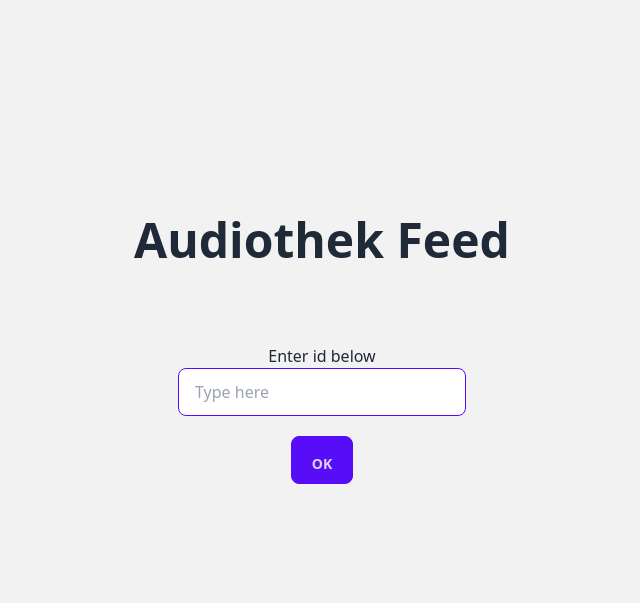
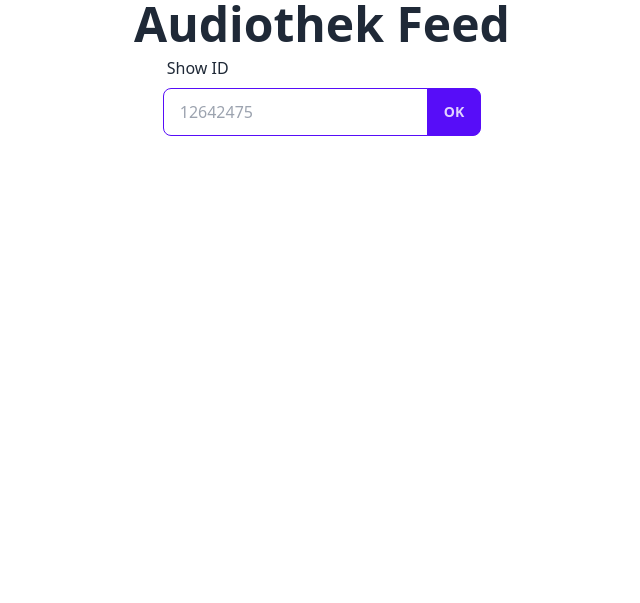
Before and after one commit to tufteddeer/audiothek-feed, a plain HTML site: page index.html in a window 1280 px wide. Shown: the whole page, without its empty margins (318-958 px from the left). Drawn offline with nearby package versions, Linux system fonts and the light colour scheme.

Commit message:
Frontend styling

```diff
--- a/index.html
+++ b/index.html
@@ -14,23 +14,36 @@
 </head>
 
 <body>
+    <div class="h-screen">
+        <div class="flex justify-center">
+            <h1 class="text-5xl font-bold">Audiothek Feed</h1>
 
-    <div class="hero min-h-screen bg-base-200">
-        <div class="hero-content text-center">
-            <div class="max-w-md">
-                <h1 class="text-5xl font-bold">Audiothek Feed</h1>
+        </div>
+        <div class="flex justify-center items-center mx-auto">
 
-                <form hx-get="/feed-info" hx-target="this" hx-swap="outerHTML" class="m-20">
-                    <p>
-                        Enter id below
-                    </p>
+            <div class="flex flex-col  ">
 
-                    <input name="id" id="id_text" type="text" placeholder="Type here"
-                        class="input input-bordered input-primary w-full max-w-xs" />
-                    <input type="submit" value="ok" class="btn btn-primary p-5 m-5" />
-                </form>
+                <div class="flex">
+
+                    <form hx-get="/feed-info" hx-target="this" hx-swap="outerHTML" class="">
+
+                        <label for="id_text" class="label">Show ID</label>
+
+                        <div class="join">
+
+                            <input name="id" id="id_text" type="text" placeholder="12642475"
+                                class="join-item input input-bordered input-primary  max-w-xs" />
+                            <input type="submit" value="ok" class="join-item btn btn-primary " />
+                        </div>
+
+                    </form>
+                </div>
             </div>
         </div>
+
+    </div>
+
+
     </div>
 
 </body>
```
Also changed, not shown: templates/feed_info_view.html (+16 -3 lines).
